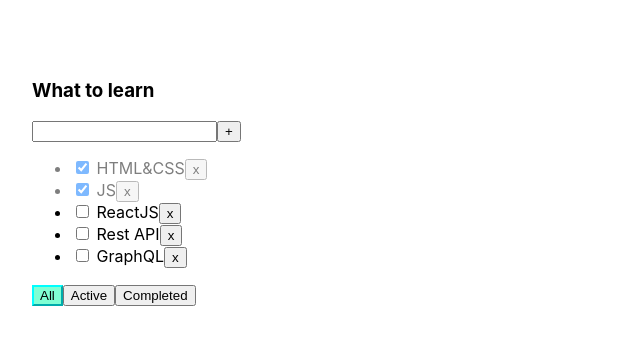
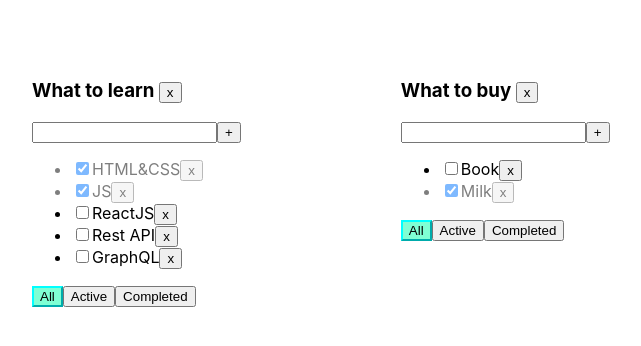
Before and after one commit to tania2501/1-todolist, a React (Create React App) app: page / in a window 1280 px wide. Shown: the top 346 px of the page, without its empty margins (28-669 px from the left). Built offline with nearby package versions, Linux system fonts and the light colour scheme.

Commit message:
add new todolist

```diff
--- a/src/App.tsx
+++ b/src/App.tsx
@@ -1,61 +1,104 @@
 import React, { useState } from "react";
 import { v1 } from "uuid";
 import "./App.css";
-import { TasksType, TodoList } from "./TodoList";
+import { TodoList } from "./TodoList";
 
 export type FilterValuesType = 'all' | 'completed' | 'active';
+
+type TodolistType = {
+  id: string
+  title: string
+  filter: FilterValuesType
+}
+
 function App() {
-  let [tasks, setTasks] = useState<Array<TasksType>>( [
-    { id: v1(), title: "HTML&CSS", isDone: true },
-    { id: v1(), title: "JS", isDone: true },
-    { id: v1(), title: "ReactJS", isDone: false },
-    { id: v1(), title: "Rest API", isDone: false },
-    { id: v1(), title: "GraphQL", isDone: false },
-  ]);
 
-  let [filter, setFilter] = useState<FilterValuesType>('all');
+  const addTasks = (title: string, todolistId: string) => {
 
-  const addTasks = (title: string) => {
     let newTask = {
       id: v1(),
       title: title,
       isDone: false
     };
-    let newTasks = [newTask, ...tasks];
-    setTasks(newTasks)
+    let task = tasks[todolistId];
+    let newTasks = [newTask, ...task];
+    tasks[todolistId] = newTasks;
+    setTasks({...tasks})
   }
-  const removeTask = (id: string)=>{
-    let filteredTasks = tasks.filter(t => t.id !== id);
-    setTasks(filteredTasks);
+  const removeTask = (id: string, todolistId: string )=>{
+    let task = tasks[todolistId];
+    let filteredTasks = task.filter(t => t.id !== id);
+    tasks[todolistId] = filteredTasks;
+    setTasks({...tasks});
   };
-  const changeFilter = (value: FilterValuesType) => {
-    setFilter(value);
-  }
-  let taskForTodoList = tasks;
-  if (filter === 'completed') {
-    taskForTodoList = tasks.filter(t => t.isDone === true);
-  }
-  if (filter === 'active') {
-    taskForTodoList = tasks.filter(t => t.isDone === false);
+
+  const changeStatus =(taskId: string, isDone: boolean, todolistId: string)=> {
+    let task = tasks[todolistId];
+    let task2 = task.find( (t) => t.id === taskId);
+    if (task2) {
+       task2.isDone = isDone;
+    }
+    setTasks({...tasks});
   }
 
-  const changeStatus =(taskId: string, isDone: boolean)=> {
-    let task = tasks.find( (t) => t.id === taskId);
-    if (task) {
-       task.isDone = isDone
+  const changeFilter = (value: FilterValuesType, tId: string) => {
+    let todolists = todolist.find(tl => tl.id === tId);
+    if(todolists) {
+      todolists.filter =    value;
+      setTodolist([...todolist])
     }
-    setTasks([...tasks]);
+  }
 
+  let todolist1 = v1();
+  let todolist2 = v1();
+
+  let [todolist, setTodolist] = useState<Array<TodolistType>> ([
+    {id: todolist1, title: 'What to learn', filter: 'all'},
+    {id: todolist2, title: 'What to buy', filter: 'all'}
+  ]);
+  let [tasks, setTasks] = useState({
+      [todolist1]: [
+        { id: v1(), title: "HTML&CSS", isDone: true },
+        { id: v1(), title: "JS", isDone: true },
+        { id: v1(), title: "ReactJS", isDone: false },
+        { id: v1(), title: "Rest API", isDone: false },
+        { id: v1(), title: "GraphQL", isDone: false },
+      ],
+      [todolist2]: [
+        {id: v1(), title: 'Book', isDone: false},
+        {id: v1(), title: 'Milk', isDone: true}
+      ]
+  });
+  const removeTodolist = (todolistId: string) => {
+    let todo = todolist.filter(tl => tl.id !== todolistId);
+    setTodolist(todo);
+
+    delete tasks[todolistId];
+    setTasks({...tasks})
   }
+
   return (
     <div className="App">
-      <TodoList title="What to learn"
-                tasks={taskForTodoList}
-                removeTask={removeTask}
-                changeFilter={changeFilter}
-                addTasks={addTasks}
-                changeStatus={changeStatus}
-                filter={filter}/>
+      {todolist.map((tl) => {
+         let taskForTodoList = tasks[tl.id];
+         if (tl.filter === 'completed') {
+           taskForTodoList = taskForTodoList.filter(t => t.isDone === true);
+         };
+         if (tl.filter === 'active') {
+           taskForTodoList = taskForTodoList.filter(t => t.isDone === false);
+         };
+
+        return <TodoList title={tl.title}
+                         tasks={taskForTodoList}
+                         removeTask={removeTask}
+                         changeFilter={changeFilter}
+                         addTasks={addTasks}
+                         changeStatus={changeStatus}
+                         filter={tl.filter}
+                         tId={tl.id}
+                         key={tl.id}
+                         removeTodolist={removeTodolist}/>
+      })}
     </div>
   );
 }
--- a/src/TodoList.tsx
+++ b/src/TodoList.tsx
@@ -1,4 +1,3 @@
-import { title } from "process";
 import React, { ChangeEvent, KeyboardEvent, useState } from "react";
 import { FilterValuesType } from "./App";
 
@@ -10,11 +9,13 @@ export type TasksType = {
 type TitleProps = {
   title: string;
   tasks: Array<TasksType>;
-  removeTask: (id: string) => void;
-  changeFilter: (value: FilterValuesType) => void;
-  addTasks: (title: string) => void;
-  changeStatus: (taskId: string, isDone: boolean) => void;
+  removeTask: (id: string, todolistId: string) => void;
+  changeFilter: (value: FilterValuesType, tId: string) => void;
+  addTasks: (title: string, todolistId: string) => void;
+  changeStatus: (taskId: string, isDone: boolean, todolistId: string) => void;
   filter: FilterValuesType;
+  tId: string
+  removeTodolist: (todolistId: string)=> void
 };
 
 export function TodoList(props: TitleProps) {
@@ -29,32 +30,35 @@ export function TodoList(props: TitleProps) {
   const onPressKeyHandler = (e: KeyboardEvent<HTMLInputElement>) => {
     if (e.charCode === 13) {
       setError(null);
-      props.addTasks(newTaskTitle);
+      props.addTasks(newTaskTitle, props.tId);
       setNewTaskTitle("");
     }
   };
   const addNewTask = () => {
     if (newTaskTitle.trim() !== "") {
-      props.addTasks(newTaskTitle.trim());
+      props.addTasks(newTaskTitle.trim(), props.tId);
     setNewTaskTitle("");
     } else {
       setError('Field is required!')
     }
   };
   const onAllClick = () => {
-    props.changeFilter("all");
+    props.changeFilter("all", props.tId);
   };
   const onCompletedClick = () => {
-    props.changeFilter("completed");
+    props.changeFilter("completed", props.tId);
   };
   const onActiveClick = () => {
-    props.changeFilter("active");
+    props.changeFilter("active", props.tId);
   };
+  const removeTodolist = () => {
+    props.removeTodolist(props.tId)
+  }
 
   return (
     <div className="App">
       <div>
-        <h3>{props.title}</h3>
+        <h3>{props.title} <button onClick={removeTodolist}>x</button></h3>
         <div>
           <input
             value={newTaskTitle}
@@ -67,9 +71,9 @@ export function TodoList(props: TitleProps) {
         </div>
         <ul>
           {props.tasks.map((t) => {
-            const onClickHandler = () => props.removeTask(t.id);
+            const onClickHandler = () => props.removeTask(t.id, props.tId);
             const onChangeHandler = (e: ChangeEvent<HTMLInputElement>) => {
-              props.changeStatus(t.id, e.currentTarget.checked);
+              props.changeStatus(t.id, e.currentTarget.checked, props.tId);
             };
             return (
               <li key={t.id} className={t.isDone ? 'is-done' : ''}>
@@ -77,7 +81,7 @@ export function TodoList(props: TitleProps) {
                   type="checkbox"
                   onChange={onChangeHandler}
                   checked={t.isDone}
-                />{" "}
+                />
                 <span>{t.title}</span>
                 <button onClick={onClickHandler}>x</button>
               </li>
```
